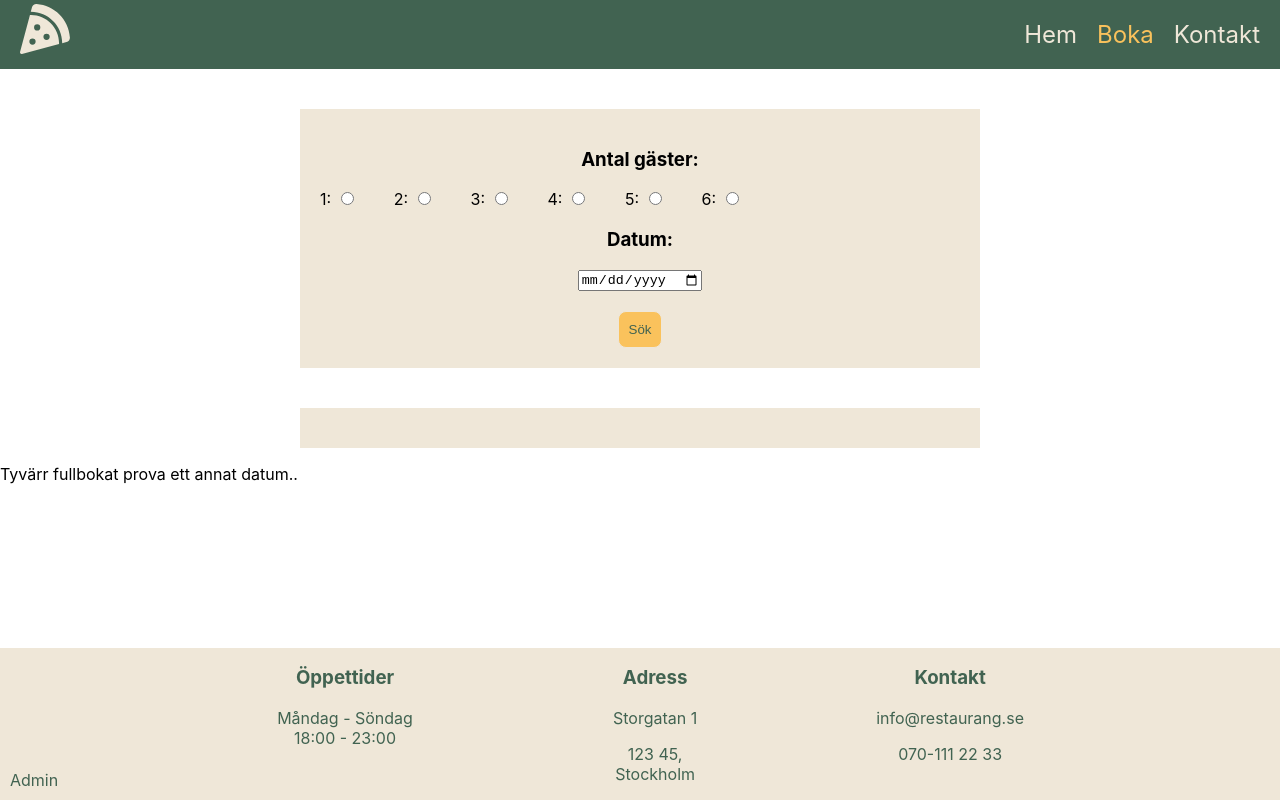
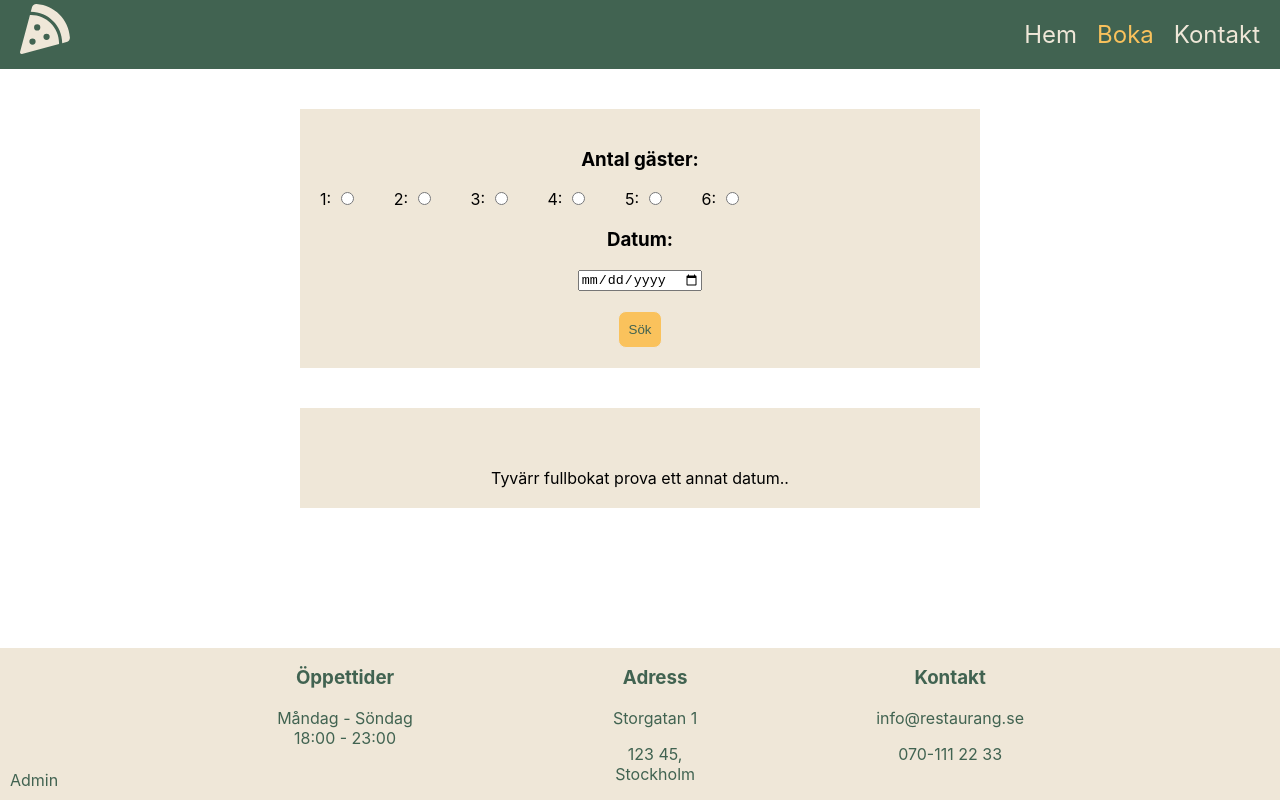
Before and after one commit to bettykroon/react-restaurant, a React (Create React App) app: page /bokning in a window 1280 px wide. Both pictures are taken after a click on the button "Sök". Shown: the top 800 px of the page. Built offline with nearby package versions, Linux system fonts and the light colour scheme; no server answers.

Commit message:
Behöver inte trycka två ggr på sök knappen

```diff
--- a/src/components/Booking/Booking.scss
+++ b/src/components/Booking/Booking.scss
@@ -35,3 +35,11 @@
         box-sizing: border-box;
     }
 }
+
+.sorry {
+    width: 50%;
+    background-color: #efe7d8;
+    text-align: center;
+    margin: auto;
+    padding: 20px;
+}
--- a/src/components/Booking/Booking.tsx
+++ b/src/components/Booking/Booking.tsx
@@ -1,5 +1,5 @@
 import axios from "axios"
-import { ChangeEvent, useState } from "react";
+import { ChangeEvent, useEffect, useState } from "react";
 import { Bookings } from "../../models/Bookings";
 import { INewBooking } from "../../models/INewBooking";
 import { INewCustomer } from "../../models/INewCustomer";
@@ -30,6 +30,31 @@ export function Booking(){
 
     const [ bookings, setBookings ] = useState<Bookings[]>([]);
 
+    useEffect(() => {
+        //Hämtar restaurangens samtliga bokningar
+        let service = new GetBookingsService();
+        service.getBookings().then((bookings) => {
+            let dataFromApi = bookings.map((booking: Bookings) => {
+                return new Bookings(booking._id, booking.restaurantId, booking.date, booking.time, booking.numberOfGuests, booking.customerId);
+            });
+            setBookings(dataFromApi);
+        })
+
+        //Om vi inte vill använda async await
+        /*axios.get<Bookings[]>('https://school-restaurant-api.azurewebsites.net/booking/restaurant/624aaeffdf8a9fb11c3ea8b5')
+            .then(response => {
+                console.log(response.data);
+                let dataFromApi = response.data.map((booking: Bookings) => {
+                    return new Bookings(booking._id, booking.restaurantId, booking.date, booking.time, booking.numberOfGuests, booking.customerId);
+                });
+                setBookings(dataFromApi);
+
+                dinnerEarly();
+                dinnerLate();
+            })
+            .catch(error => {console.log(error);});*/
+    }, [])
+
     //Hämtar värdet på input fälten i första formuläret och lägger in i newBooking
     function handleChange(e: ChangeEvent<HTMLInputElement>){
         let name: string = e.target.name;
@@ -54,33 +79,15 @@ export function Booking(){
         let name: string = e.target.name;
         setNewBooking({...newBooking, [name]: e.target.value});
         setBtnClicked(true);
+        setSearchBtnClicked(false);
     }
 
     //Funktion för att hitta lediga tider på valt datum
+    const [ searchBtnClicked, setSearchBtnClicked ] = useState(false);
     function search(){
-        //Hämtar restaurangens samtliga bokningar
-        let service = new GetBookingsService();
-        service.getBookings().then((bookings) => {
-            let dataFromApi = bookings.map((booking: Bookings) => {
-                return new Bookings(booking._id, booking.restaurantId, booking.date, booking.time, booking.numberOfGuests, booking.customerId);
-            });
-            setBookings(dataFromApi);
-            //console.log("hej", bookings);
-            dinnerEarly();
-            dinnerLate();
-        })
-        /*axios.get<Bookings[]>('https://school-restaurant-api.azurewebsites.net/booking/restaurant/624aaeffdf8a9fb11c3ea8b5')
-            .then(response => {
-                console.log(response.data);
-                let dataFromApi = response.data.map((booking: Bookings) => {
-                    return new Bookings(booking._id, booking.restaurantId, booking.date, booking.time, booking.numberOfGuests, booking.customerId);
-                });
-                setBookings(dataFromApi);
-
-                dinnerEarly();
-                dinnerLate();
-            })
-            .catch(error => {console.log(error);});*/
+        dinnerEarly();
+        dinnerLate();
+        setSearchBtnClicked(true);
     }
 
     let earlyDinner: Bookings[] = [];
@@ -194,13 +201,13 @@ export function Booking(){
             </div>
         </div>}
 
-        <div className="form">
+        {searchBtnClicked && <div className="form">
             {eatEarly && !btnClicked && <Button name="time" value="18:00" onClick={handleClick}>18:00</Button>}
             {eatLate && !btnClicked && <Button name="time" value="21:00" onClick={handleClick}>21:00</Button>}
             {(eatEarly || eatLate) && !btnClicked && <CancelButton onClick={() => {window.location.reload()}}>AVBRYT</CancelButton>}
-        </div>
+        </div>}
 
-        {<p>Tyvärr fullbokat prova ett annat datum..</p>}
+        {searchBtnClicked && (!eatEarly && !eatLate) && <p className="sorry">Tyvärr fullbokat prova ett annat datum..</p>}
 
         {btnClicked && <div className="form">
             <form>
```
